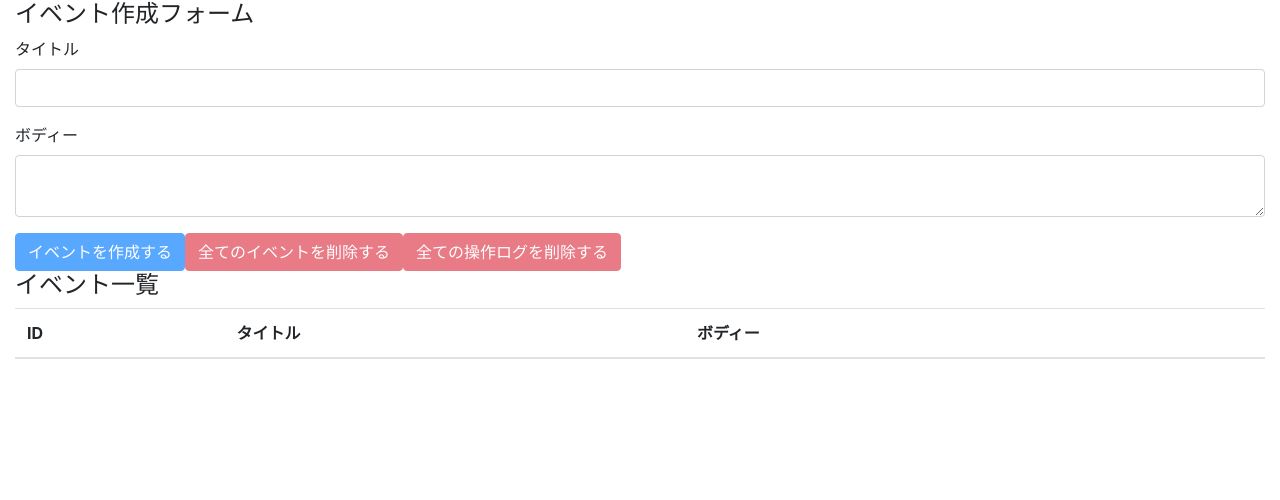
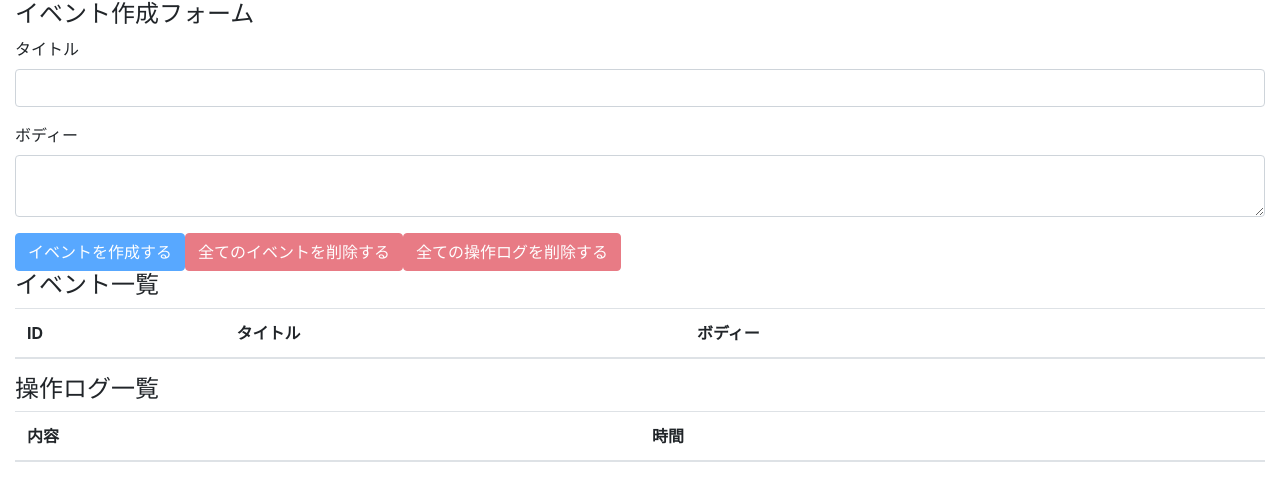
Before and after one commit to matsuo-develop-mitsu/react-redux, a React (Create React App) app: page / in a window 1280 px wide. Shown: the top 500 px of the page. Built offline with nearby package versions, Linux system fonts and the light colour scheme.

Commit message:
make log lit

```diff
--- a/src/components/App.js
+++ b/src/components/App.js
@@ -3,6 +3,7 @@
 import EventForm from "./EventForm";
 import reducer from "../reducers/index";
 import Events from "./Events";
+import OperationLogs from "./OperationLogs";
 
 import AppContext from "../contexts/AppContext";
 
@@ -17,6 +18,7 @@
       <div className="container-fluid">
         <EventForm/>
         <Events/>
+        <OperationLogs />
       </div>
     </AppContext.Provider>
   );
--- /dev/null
+++ b/src/components/OperationLog.js
@@ -0,0 +1,15 @@
+import React from "react";
+
+const OperationLog = (props) => {
+  const { log } = props;
+  return (
+    <>
+      <tr>
+        <td>{log.description}</td>
+        <td>{log.operatedAt}</td>
+      </tr>
+    </>
+  );
+};
+
+export default OperationLog;
--- a/src/components/OperationLogs.js
+++ b/src/components/OperationLogs.js
@@ -1,11 +1,27 @@
-import React from 'react'
+import React, { useContext } from "react";
+import AppContext from "../contexts/AppContext";
+import OperationLog from "./OperationLog";
+const OperationLogs = () => {
+  const { state } = useContext(AppContext);
 
+  return (
+    <>
+      <h4>操作ログ一覧</h4>
+      <table className="table table-hover">
+        <thead>
+          <tr>
+            <th>内容</th>
+            <th>時間</th>
+          </tr>
+        </thead>
+        <tbody>
+          {state.operationLogs.map((log, index) => {
+            return <OperationLog key={index} log={log}/>;
+          })}
+        </tbody>
+      </table>
+    </>
+  );
+};
 
-const OperationLogs = () => {
-    return (
-        <>
-        <h4>操作ログ一覧</h4>
-        </>
-    )
-
-}
+export default OperationLogs;
```
